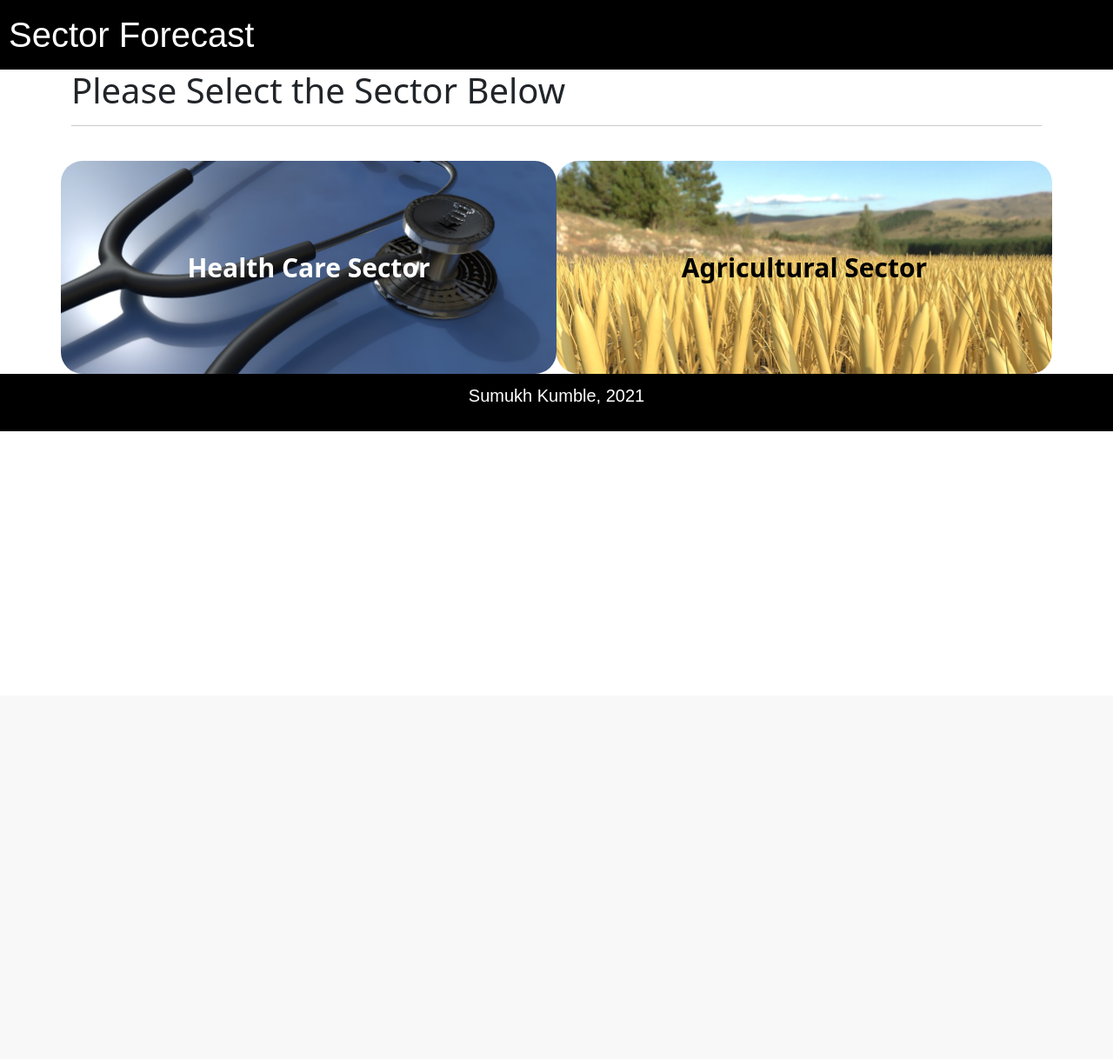
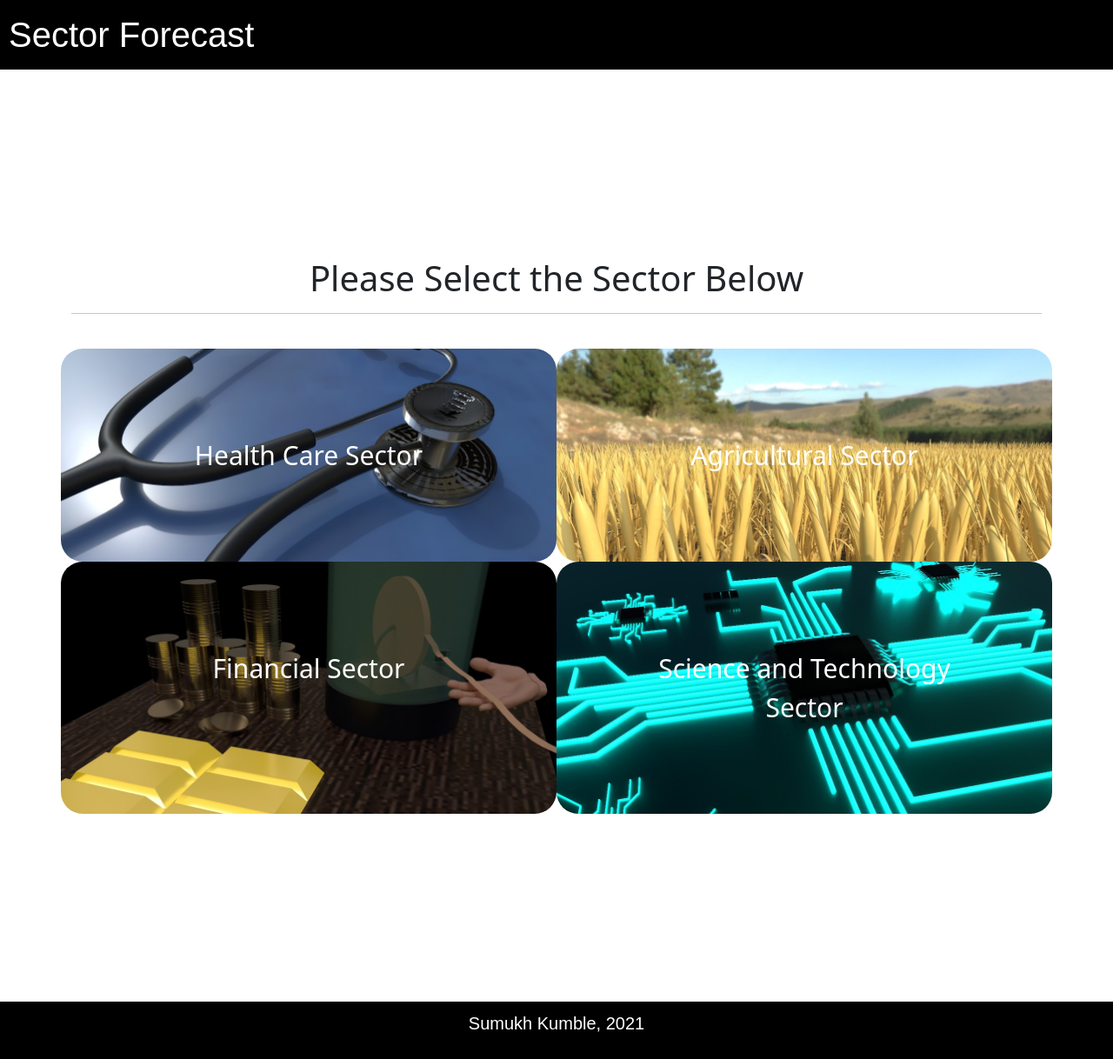
Before and after one commit to skumble27/final-project, a Flask app: page / in a window 1280 px wide. Shown: the whole page at 87% size. Before the commit the page ends 496 px from the top, so only its background shows below. Run offline with Flask 2, Linux system fonts and the light colour scheme; parts of the project's set-up code (start-up, migrations or seed data) failed here and were passed over; some libraries are stand-ins or nearby versions.

Commit message:
completed the launch page

```diff
--- a/app.py
+++ b/app.py
@@ -85,6 +85,14 @@ def healthcare():
 def agriculture():
     return render_template("agriculturesector.html")
 
+@app.route("/financesector")
+def finance():
+    return render_template("financesector.html")
+
+@app.route("/scitechsector")
+def scitech():
+    return render_template("scitechsector.html")
+
 @app.route("/agriculture", methods=["GET"])
 def agriData():
     """List all available api routes."""
--- a/static/styles.css
+++ b/static/styles.css
@@ -5,6 +5,9 @@
     font-size: 40px;
     font-family: Arial, Helvetica, sans-serif;
 
+}
+.header{
+    text-align: center;
 }
 
 .footer {
@@ -18,7 +21,7 @@
 }
 
 .health {
-    background-image: url('https://raw.githubusercontent.com/skumble27/final-project/main/images/stethescope.jpg?token=ANNX63UHZUXQ757QJG2XLJ3ACNZBW');
+    background-image: url('stethescope.jpg');
     background-size: cover;
     padding: 100px;
     text-align: center;
@@ -28,7 +31,6 @@
 
 .health a{
     color: white;
-    font-weight: bolder;
     font-size: 30px;
 }
 
@@ -37,11 +39,12 @@
 }
 
 .health a:hover{
-    color: white;
+    color: orange;
+    font-weight: bolder;
 }
 
 .agricutlure {
-    background-image: url('https://raw.githubusercontent.com/skumble27/final-project/main/images/agriculture.jpg?token=ANNX63STHNFD7HFZOUDCMDDACNZJ2');
+    background-image: url('agriculture.jpg');
     background-size: cover;
     padding: 100px;
     text-align: center;
@@ -49,8 +52,7 @@
 }
 
 .agricutlure a{
-    color: black;
-    font-weight: bolder;
+    color: white;
     font-size: 30px;
 }
 
@@ -59,5 +61,50 @@
 }
 
 .agricutlure a:hover{
-    color: brown;
+    color: rgb(59, 99, 0);
+    font-weight: bolder;
 }
+
+.finance {
+    background-image: url('finance.jpg');
+    background-size: cover;
+    padding: 100px;
+    text-align: center;
+    border-radius: 25px;
+}
+
+.finance a{
+    color: rgb(255, 255, 255);
+    font-size: 30px;
+}
+
+.finance a:link{
+    text-decoration: none;
+}
+
+.finance a:hover{
+    color: rgb(0, 238, 255);
+    font-weight: bolder;
+}
+
+.science {
+    background-image: url('scitech.jpg');
+    background-size: cover;
+    padding: 100px;
+    text-align: center;
+    border-radius: 25px;
+}
+
+.science a{
+    color: white;
+    font-size: 30px;
+}
+
+.science a:link{
+    text-decoration: none;
+}
+
+.science a:hover{
+    color: rgb(255, 148, 166);
+    font-weight: bolder;
+}
--- a/templates/index.html
+++ b/templates/index.html
@@ -1,5 +1,6 @@
 <!DOCTYPE html>
 <html lang="en">
+
 <head>
     <meta charset="UTF-8">
     <meta name="viewport" content="width=device-width, initial-scale=1.0">
@@ -19,9 +20,11 @@
     <!-- As a link -->
 
     <nav class="navbarformat navbar-light">Sector Forecast</nav>
+    <br><br><br><br><br><br><br><br><br>
 
     <div class="container">
-        <h1>Please Select the Sector Below</h1><hr><br>
+        <h1 class='header'>Please Select the Sector Below</h1>
+        <hr><br>
 
         <div class="row">
             <div class="health col-md-6">
@@ -32,23 +35,19 @@
                 <a href="{{url_for('agriculture')}}">Agricultural Sector</a>
             </div>
 
+        </div>
+        <div class="row">
+            <div class="finance col-md-6">
+                <a href="{{url_for('finance')}}">Financial Sector</a>
+            </div>
 
-
+            <div class="science col-md-6">
+                <a href="{{url_for('scitech')}}">Science and Technology Sector</a>
+            </div>
         </div>
 
     </div>
-
-
-
-
-
-
-
-
-
-
-
-
+    <br><br><br><br><br><br><br><br><br>
 
     <footer class="footer">
         <div class="row">
```
Also changed, not shown: templates/financesector.html (added, +12 -0 lines), templates/scitechsector.html (added, +12 -0 lines), images/finance.jpg, static/agriculture.jpg (added), static/finance.jpg (added), static/scitech.jpg (added), static/stethescope.jpg (added), 1 other file. Lines whose indentation alone changed are shown as unchanged.
